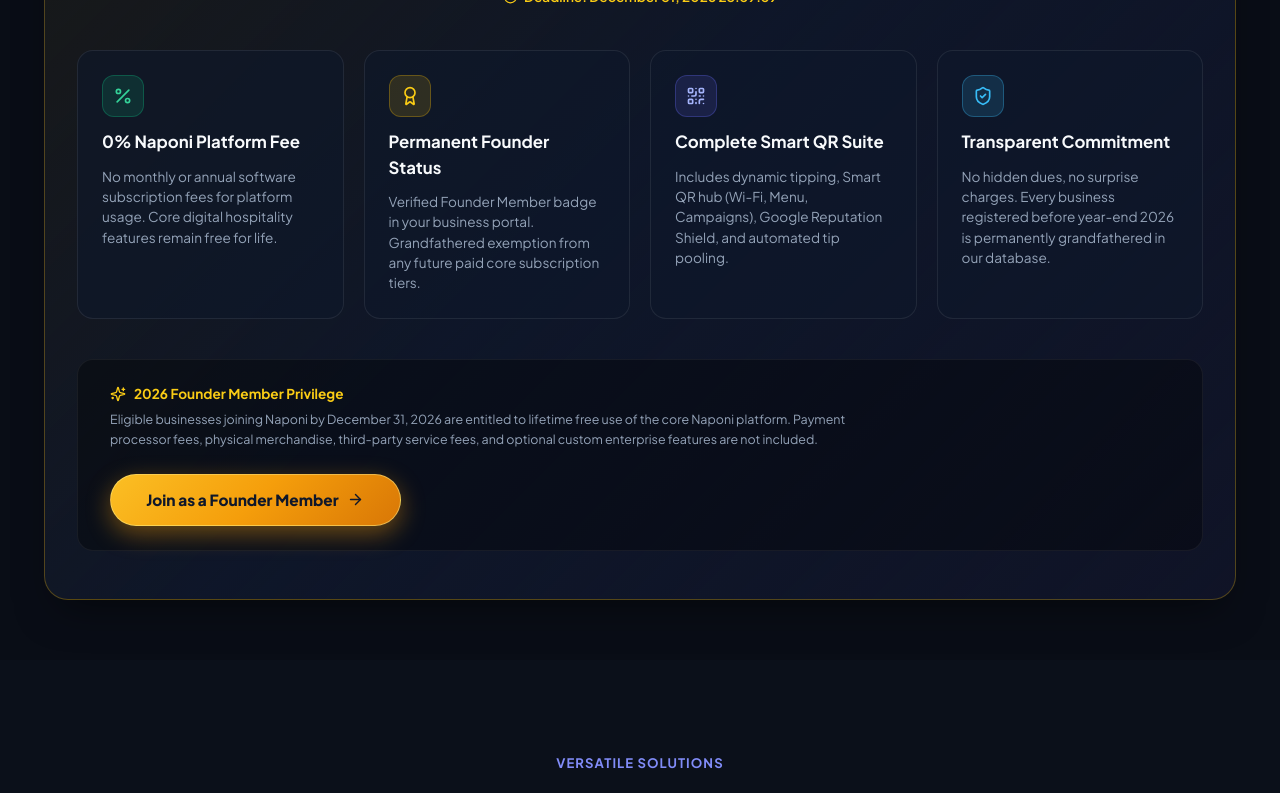
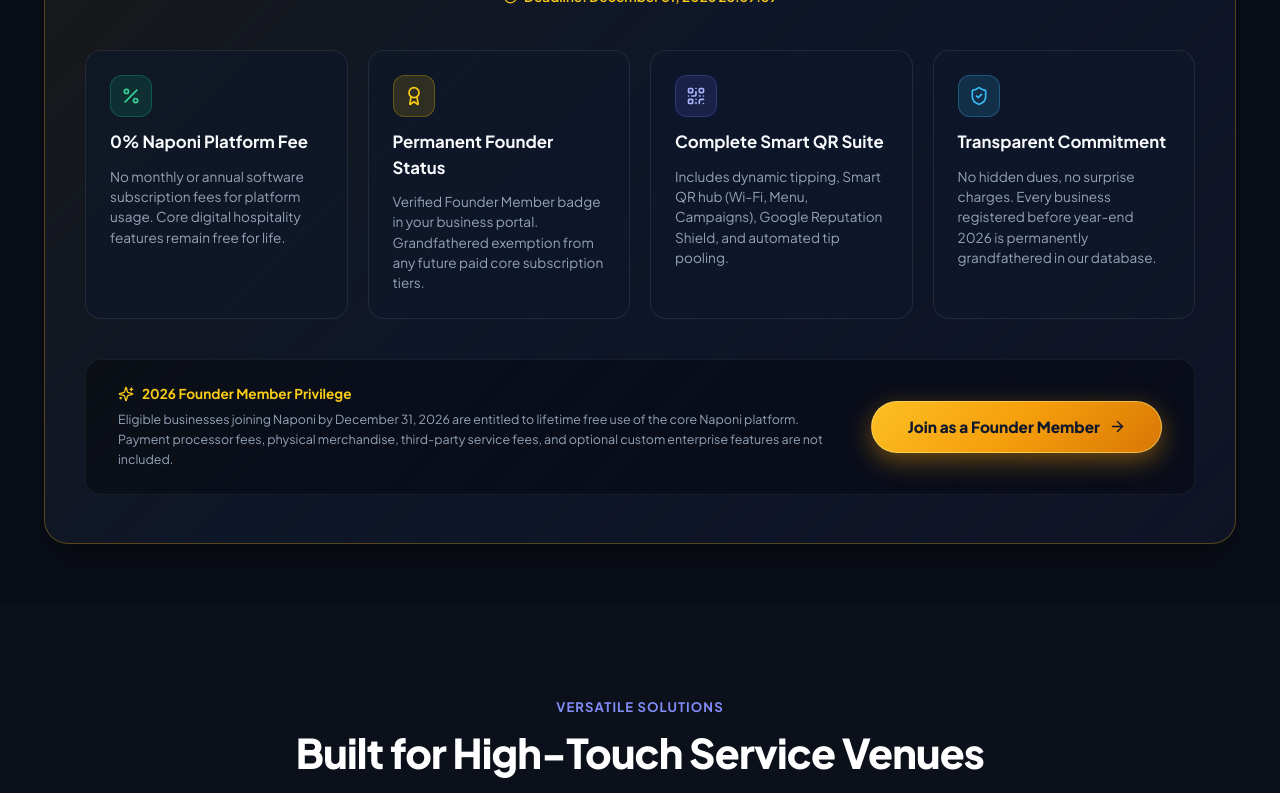
Before and after one commit to mertmusasword/dtipbox, a React (Vite) app in the folder packages/frontend/: page / in a window 1280 px wide. Shown: the part 11057-11850 px from the top of the page. Built offline with nearby package versions, Linux system fonts and the light colour scheme; no server answers.

Commit message:
fix(home): make founder cta button perfectly responsive and centered on mobile

```diff
--- a/packages/frontend/src/pages/public/HomePage.tsx
+++ b/packages/frontend/src/pages/public/HomePage.tsx
@@ -1912,11 +1912,11 @@
       <section className="home-section" id="founder-program" style={{ paddingTop: 30, paddingBottom: 60 }}>
         <div className="home-container">
           <div
+            className="home-founder-card"
             style={{
               background: 'linear-gradient(135deg, rgba(234, 179, 8, 0.08) 0%, rgba(15, 23, 42, 0.96) 50%, rgba(99, 102, 241, 0.08) 100%)',
               border: '1px solid rgba(234, 179, 8, 0.3)',
               borderRadius: '24px',
-              padding: '3rem 2rem',
               position: 'relative',
               overflow: 'hidden',
               boxShadow: '0 20px 40px -15px rgba(0, 0, 0, 0.5)',
@@ -2123,19 +2123,14 @@
 
             {/* CTA & Legal Disclaimer */}
             <div
+              className="home-founder-cta-box"
               style={{
                 background: 'rgba(0, 0, 0, 0.35)',
                 borderRadius: '16px',
-                padding: '1.5rem 2rem',
                 border: '1px solid rgba(255, 255, 255, 0.06)',
-                display: 'flex',
-                alignItems: 'center',
-                justifyContent: 'space-between',
-                flexWrap: 'wrap',
-                gap: '1.5rem',
               }}
             >
-              <div style={{ maxWidth: '750px' }}>
+              <div className="home-founder-cta-text" style={{ maxWidth: '750px' }}>
                 <div style={{ display: 'flex', alignItems: 'center', gap: '0.5rem', color: '#facc15', fontSize: '0.85rem', fontWeight: 700, marginBottom: '0.35rem' }}>
                   <Sparkles size={16} />
                   <span>{t('auth.founderTitle')}</span>
@@ -2147,24 +2142,7 @@
 
               <Link
                 to="/register"
-                style={{
-                  padding: '0.85rem 2.2rem',
-                  fontSize: '0.96rem',
-                  fontWeight: 800,
-                  background: 'linear-gradient(135deg, #fbbf24 0%, #f59e0b 50%, #d97706 100%)',
-                  color: '#0f172a',
-                  display: 'inline-flex',
-                  alignItems: 'center',
-                  justifyContent: 'center',
-                  gap: '0.55rem',
-                  textDecoration: 'none',
-                  borderRadius: '9999px',
-                  whiteSpace: 'nowrap',
-                  boxShadow: '0 8px 24px rgba(245, 158, 11, 0.42)',
-                  border: '1px solid rgba(254, 240, 138, 0.5)',
-                  transition: 'all 0.25s ease',
-                  cursor: 'pointer',
-                }}
+                className="home-founder-cta-btn"
                 onClick={() => {
                   trackFounderCtaClicked('home_founder_section');
                   trackBusinessRegisterStarted('founder_section_cta');
--- a/packages/frontend/src/styles/home.css
+++ b/packages/frontend/src/styles/home.css
@@ -2717,3 +2717,70 @@
     justify-content: center;
   }
 }
+
+/* ==========================================================================
+   Founder Program (2026 Kurucu Üyelik)
+   ========================================================================== */
+.home-founder-card {
+  padding: 3rem 2.5rem;
+}
+
+.home-founder-cta-box {
+  padding: 1.5rem 2rem;
+  display: flex;
+  align-items: center;
+  justify-content: space-between;
+  gap: 1.5rem;
+}
+
+.home-founder-cta-btn {
+  padding: 0.85rem 2.2rem;
+  font-size: 0.96rem;
+  font-weight: 800;
+  background: linear-gradient(135deg, #fbbf24 0%, #f59e0b 50%, #d97706 100%);
+  color: #0f172a;
+  display: inline-flex;
+  align-items: center;
+  justify-content: center;
+  gap: 0.55rem;
+  text-decoration: none;
+  border-radius: 9999px;
+  white-space: nowrap;
+  box-shadow: 0 8px 24px rgba(245, 158, 11, 0.42);
+  border: 1px solid rgba(254, 240, 138, 0.5);
+  transition: all 0.25s ease;
+  cursor: pointer;
+  flex-shrink: 0;
+}
+
+.home-founder-cta-btn:hover {
+  transform: translateY(-2px);
+  box-shadow: 0 12px 28px rgba(245, 158, 11, 0.55);
+}
+
+@media (max-width: 860px) {
+  .home-founder-card {
+    padding: 2rem 1rem !important;
+  }
+
+  .home-founder-cta-box {
+    padding: 1.25rem 1rem !important;
+    flex-direction: column !important;
+    align-items: stretch !important;
+    gap: 1.25rem !important;
+  }
+
+  .home-founder-cta-text {
+    max-width: 100% !important;
+  }
+
+  .home-founder-cta-btn {
+    width: 100% !important;
+    box-sizing: border-box !important;
+    padding: 0.9rem 1.25rem !important;
+    font-size: 0.95rem !important;
+    justify-content: center !important;
+    white-space: normal !important;
+    text-align: center !important;
+  }
+}
```
